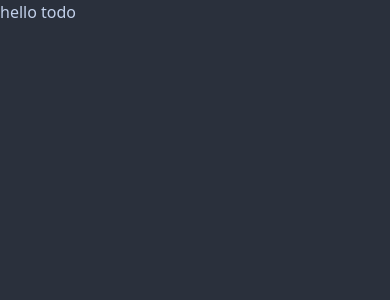
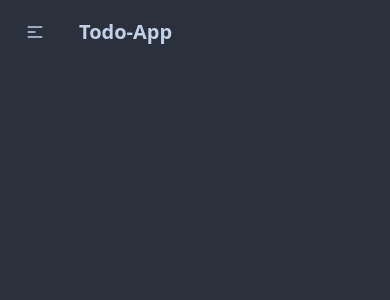
Before and after one commit to tanvirch0750/Todo-App, a React (Create React App) app: page /login in a window 390 px wide. Shown: the top 300 px of the page. Built offline with nearby package versions, Linux system fonts and the light colour scheme.

Commit message:
implemented navbar

```diff
--- a/package.json
+++ b/package.json
@@ -9,6 +9,7 @@
     "daisyui": "^2.15.0",
     "react": "^18.1.0",
     "react-dom": "^18.1.0",
+    "react-router-dom": "^6.3.0",
     "react-scripts": "5.0.1",
     "web-vitals": "^2.1.4"
   },
--- a/src/App.js
+++ b/src/App.js
@@ -1,8 +1,10 @@
+import Navbar from "./components/Navbar";
+
 function App() {
   return (
-    <div>
-      <h1>hello todo</h1>
-    </div>
+    <>
+      <Navbar />
+    </>
   );
 }
 
--- /dev/null
+++ b/src/components/Navbar.jsx
@@ -0,0 +1,54 @@
+import React from "react";
+
+const Navbar = () => {
+  return (
+    <div className="navbar bg-base-100">
+      <div className="navbar-start">
+        <div className="dropdown">
+          <label tabindex="0" className="btn btn-ghost lg:hidden">
+            <svg
+              xmlns="http://www.w3.org/2000/svg"
+              className="h-5 w-5"
+              fill="none"
+              viewBox="0 0 24 24"
+              stroke="currentColor"
+            >
+              <path
+                stroke-linecap="round"
+                stroke-linejoin="round"
+                stroke-width="2"
+                d="M4 6h16M4 12h8m-8 6h16"
+              />
+            </svg>
+          </label>
+          <ul
+            tabindex="0"
+            className="menu menu-compact dropdown-content mt-3 p-2 shadow bg-base-100 rounded-box w-52"
+          >
+            <li>
+              <a>Home</a>
+            </li>
+
+            <li>
+              <a>Login</a>
+            </li>
+          </ul>
+        </div>
+        <a className="btn btn-ghost normal-case text-xl">Todo-App</a>
+      </div>
+      <div className="navbar-end hidden lg:flex">
+        <ul className="menu menu-horizontal p-0">
+          <li>
+            <a>Home</a>
+          </li>
+
+          <li>
+            <a>Login</a>
+          </li>
+        </ul>
+      </div>
+    </div>
+  );
+};
+
+export default Navbar;
```
Also changed, not shown: src/Authentication/Login.jsx (added), src/Authentication/Signup.jsx (added), src/Pages/Home.jsx (added), 1 other file (tests, documents, lock files or other folders).
